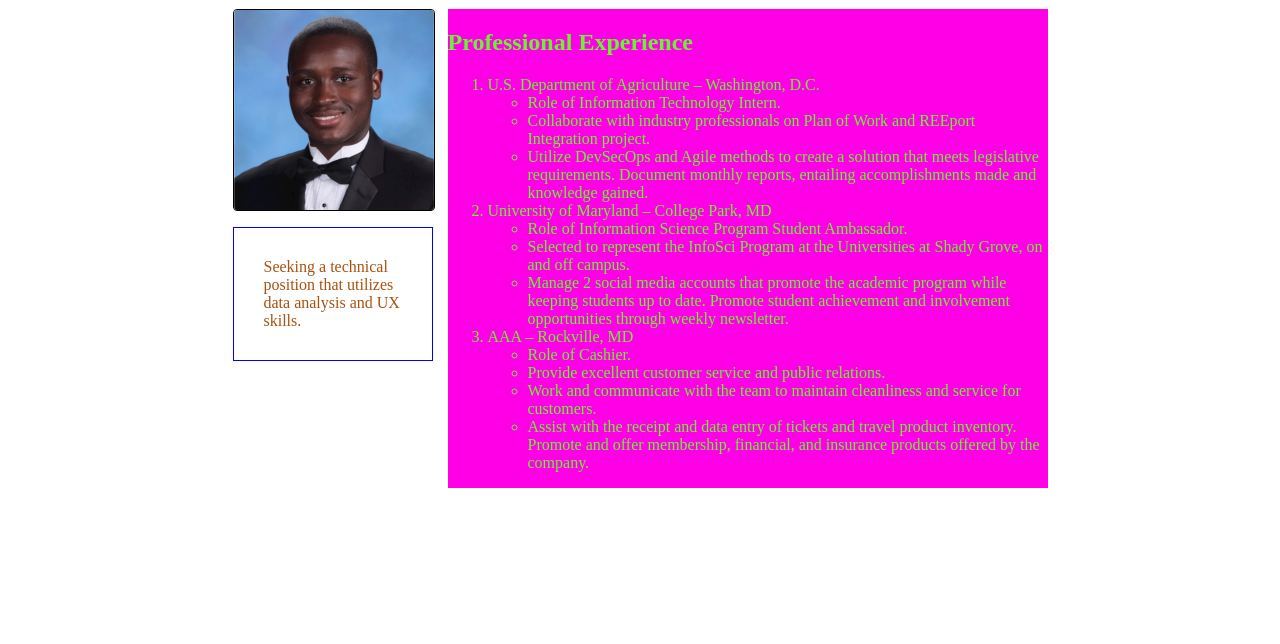
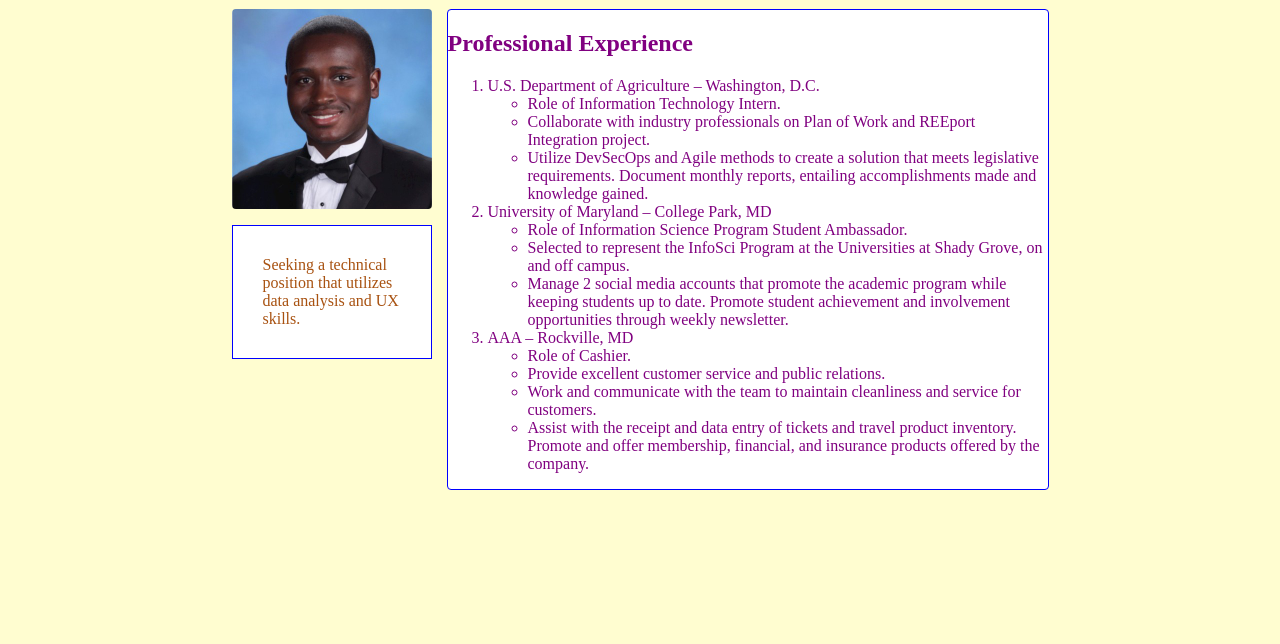
Before and after one commit to asmith089/asmith089.github.io, a plain HTML site: page Assignment_1/index.html in a window 1280 px wide. Shown: the part 156-800 px from the top of the page. Drawn offline with Linux system fonts and the light colour scheme.

Commit message:
Update style.css

```diff
--- a/Assignment_1/style.css
+++ b/Assignment_1/style.css
@@ -1,3 +1,6 @@
+body{
+    background: #fffdd0;
+}
 .header {
     margin-bottom: 15px;
     display: flex;
@@ -19,9 +22,7 @@
     display: flex;
     flex-direction: column;
     align-items: center;
-    color: #66F52F;
-
-
+    color: purple;
 }
 
 .container{
@@ -38,7 +39,6 @@
     flex-flow: row wrap;
     flex:0 1 auto;
     width: 200px;
-    color: #A85211;
     margin-right: 15px;
     margin-bottom: 15px;
 }
@@ -46,27 +46,33 @@
 .profile{
     width: 200px;
     height: 200px;
-    border: 1px solid black;
+
     border-radius: 4px;
 }
 
 .statement{
+
     border: 1px solid blue;
-    width: inherit;
+    max-width: 200px;
     padding: 30px;
+    background: white;
+    /* margin-bottom: 115px; */
+    color: #A85211;
+
 
 }
 .experience{
     width: 600px;
+    border-radius: 4px;
+    border: 1px solid blue;
+    background: white;
 }
 
 
-
-.experience{
-    background: #FF00E6;
-}
-
 @media screen and (max-width: 1000px){
+    .header{
+        background: black;
+    }
     .container{
         justify-content:center;
     }
@@ -74,7 +80,10 @@
         flex-grow:1;
         flex-shrink:0;
         justify-content: space-evenly;
+        /* padding:2px; */
     }
+
+    .statement
     .experience{
         justify-content:center;
     }
```
